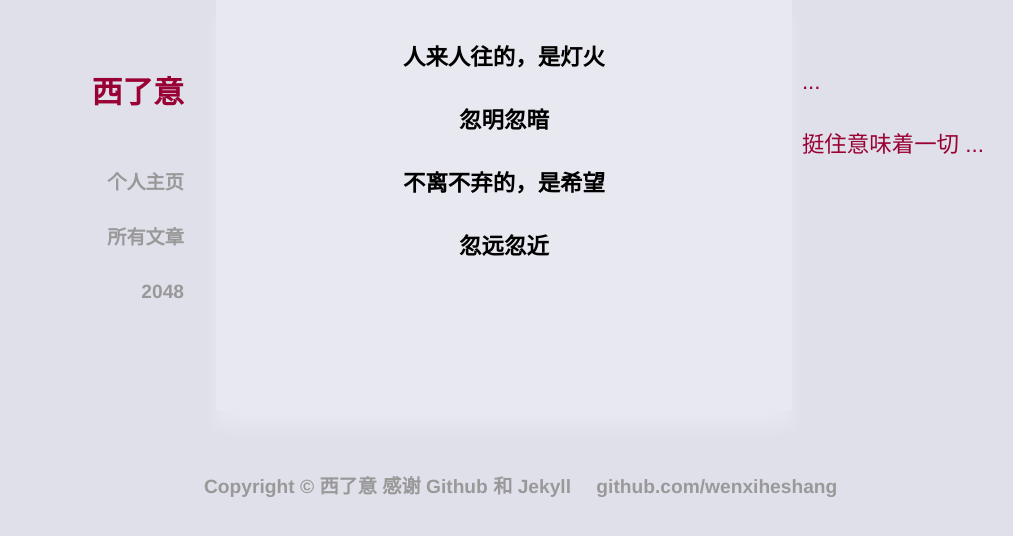
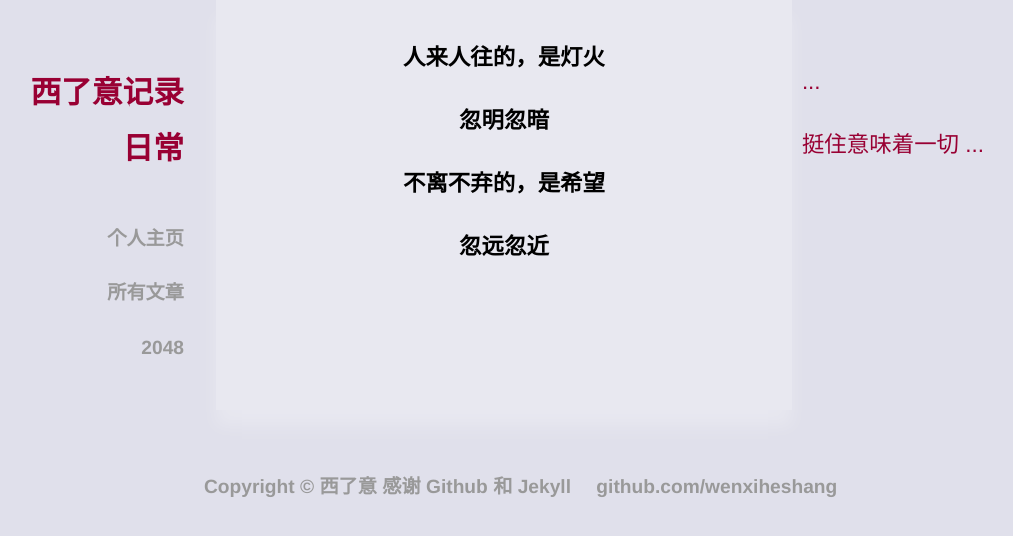
Before and after one commit to xxleyi/xxleyi.github.io, a Jekyll site: the page built from index.html, in a window 1280 px wide. Shown: the top 536 px of the page, without its empty margins (136-1149 px from the left). Built offline with Jekyll 4.4.1, drawn with Linux system fonts in a browser that asks for light colours.

Commit message:
refine tile of blog

```diff
--- a/_layouts/default.html
+++ b/_layouts/default.html
@@ -9,7 +9,7 @@
 		<body>
 		<div class="flex-container">
 			<nav>
-				<h1>西了意</h1>
+				<h1>西了意记录日常</h1>
 	    		<ul>
 	        		<li><a href="/">个人主页</a></li>
 							<br />
--- a/blog/index.html
+++ b/blog/index.html
@@ -1,6 +1,6 @@
 ---
 layout: post
-title: 博客列表
+title: 西了意的个人博客 -- 记录日常
 ---
 
 	<ul id="posts" style="list-style-type: circle; margin-left: 0rem;">
--- a/index.html
+++ b/index.html
@@ -1,6 +1,6 @@
 ---
 layout: default
-title: 西了意
+title: 西了意的个人博客 -- 记录日常
 ---
 <div class="center">
 <h3>人来人往的，是灯火</h3>
```
